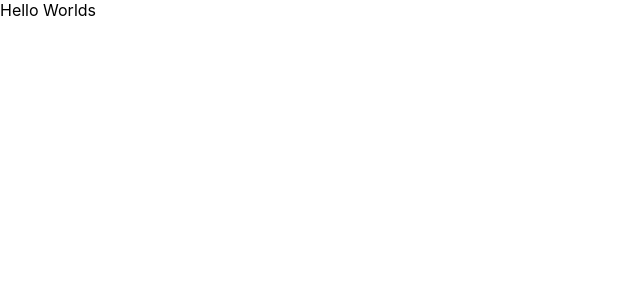
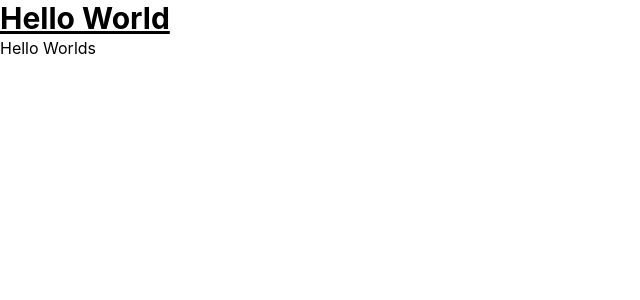
Before and after one commit to TreciaKS/lorde-fansite, a React (Create React App) app: page / in a window 1280 px wide. Shown: the top 300 px of the page, without its empty margins (0-640 px from the left). Built offline with nearby package versions, Linux system fonts and the light colour scheme.

Commit message:
Installed Tailwind CSS

```diff
--- a/package.json
+++ b/package.json
@@ -39,5 +39,8 @@
       "last 1 firefox version",
       "last 1 safari version"
     ]
+  },
+  "devDependencies": {
+    "tailwindcss": "^3.2.7"
   }
 }
--- a/src/App.tsx
+++ b/src/App.tsx
@@ -1,8 +1,11 @@
 import Albums from "./pages/Albums";
 
-function App() {
+function App(): JSX.Element {
   return (
-    <Albums>Hello Worlds</Albums>
+    <>
+      <h1 className="text-3xl font-bold underline">Hello World</h1>
+      <Albums>Hello Worlds</Albums>
+    </>
   );
 }
 
--- a/src/index.css
+++ b/src/index.css
@@ -1,3 +1,7 @@
+@tailwind base;
+@tailwind components;
+@tailwind utilities;
+
 body {
   margin: 0;
   font-family: -apple-system, BlinkMacSystemFont, 'Segoe UI', 'Roboto', 'Oxygen',
--- /dev/null
+++ b/tailwind.config.js
@@ -0,0 +1,8 @@
+/** @type {import('tailwindcss').Config} */
+module.exports = {
+  content: ["./src/**/*.{js,jsx,ts,tsx}"],
+  theme: {
+    extend: {},
+  },
+  plugins: [],
+};
```
Also changed, not shown: 1 other file (tests, documents, lock files or other folders).
